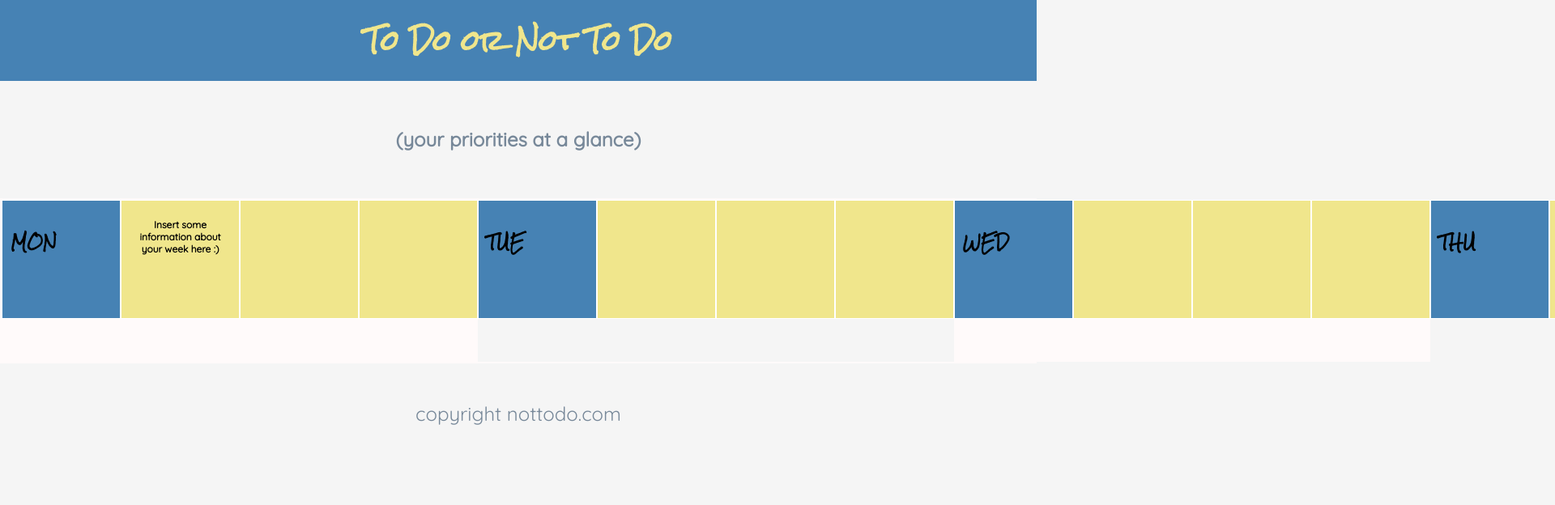
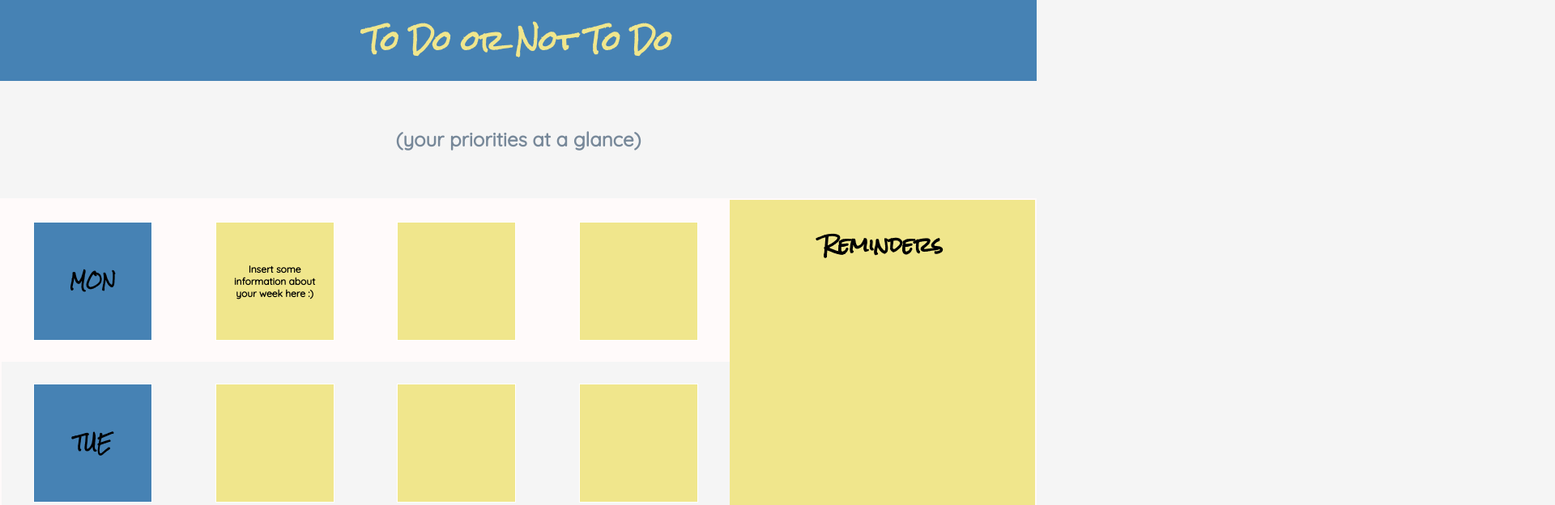
Before and after one commit to fhernandez2583/FlexBox, a plain HTML site: page index.html in a window 1280 px wide. Shown: the top 624 px of the page at 81% size, 1920 px wide, since content can reach past the window. Drawn offline with Linux system fonts and the light colour scheme.

Commit message:
corrected square, week and row containers

```diff
--- a/style.css
+++ b/style.css
@@ -37,11 +37,16 @@ h2 {
 /* To Do Section */
 .week {
   display: inline-flex;
+  flex-grow: 3;
+  flex-direction: column;
 }
 
 .row {
   min-height: 200px;
   display: flex;
+  flex-wrap: wrap;
+  justify-content: space-around;
+  align-items: center;
 }
 
 .square {
@@ -49,18 +54,18 @@ h2 {
   height: 125px;
   padding: 10px;
   display: flex;
+  justify-content: center;
+  align-items: center;
 }
 
 .day.square {
   background-color: steelblue;
   border: 1px solid white;
-
 }
 
 .task.square {
   background-color: khaki;
   border: 1px solid white;
-
 }
 
 .task p {
@@ -73,6 +78,7 @@ h2 {
 .reminders {
   background-color: khaki;
   display: inline-flex;
+  flex-grow: 2;
 }
 
 .reminders h3 {
```
